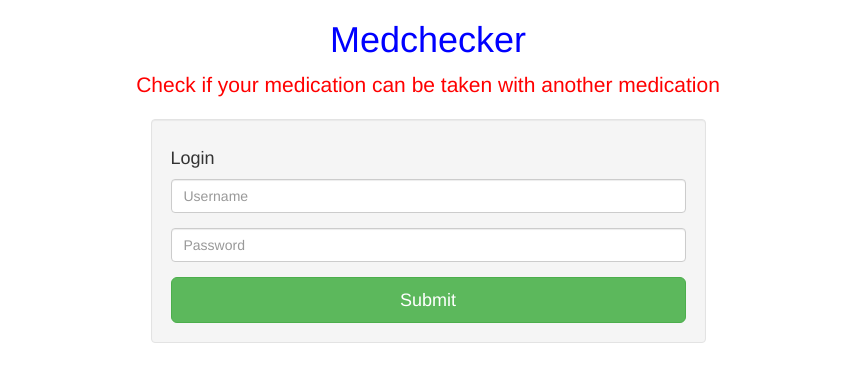
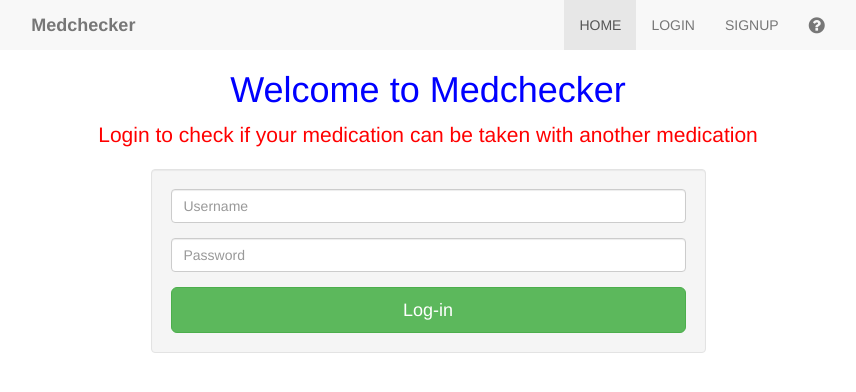
Before and after one commit to ncabelin/medchecker, a Flask app: page / in a window 1280 px wide. Shown: the top 392 px of the page, without its empty margins (212-1068 px from the left). Run offline with Flask 2, Linux system fonts and the light colour scheme; some libraries are stand-ins or nearby versions.

Commit message:
add navigation

```diff
--- a/templates/home.html
+++ b/templates/home.html
@@ -1,20 +1,45 @@
 {% extends 'base.html' %}
 {% block content %}
 <section id="navigation">
+	<nav class="nav navbar-default" id="nav">
+    <div class="container-fluid">
+      <div class="row navigation">
+        <div class="col-md-8 col-md-offset-2">
+          <div class="navbar-header">
+            <button type="button" class="navbar-toggle collapsed" data-toggle="collapse" data-target="#menu" aria-expanded="false">
+              <span class="sr-only">Toggle navigation</span>
+              <span class="icon-bar top-bar"></span>
+              <span class="icon-bar mid-bar"></span>
+              <span class="icon-bar low-bar"></span>
+            </button>
+            <a href="/" class="navbar-brand"><strong>Medchecker</strong></a>
+          </div>
+
+          <div class="collapse navbar-collapse" id="menu">
+            <ul class="nav navbar-nav navbar-right text-center">
+              <li class="active"><a href="/">HOME</a></li>
+              <li><a href="/login">LOGIN</a></li>
+              <li><a href="/register">SIGNUP</a></li>
+              <li><a href="/help"><i class="fa fa-question-circle fa-lg"></i></a></li>
+            </ul>
+          </div>
+        </div>
+      </div>
+    </div>
+  </nav>
 </section>
 <section id="hero">
 	<article>
 		<div class="container">
 			<div class="row">
 				<div class="col-md-12">
-					<h1 class="text-center">Medchecker</h1>
-					<p class="lead text-center">Check if your medication can be taken with another medication</p>
+					<h1 class="text-center">Welcome to Medchecker</h1>
+					<p class="lead text-center">Login to check if your medication can be taken with another medication</p>
 				</div>
 			</div>
 			<div class="row">
 				<div class="col-md-6 col-md-offset-3">
 					<div class="well">
-						<h4>Login</h4>
 						<form class="form">
 							<div class="form-group">
 								<label for="username" class="sr-only">Username</label>
@@ -24,7 +49,7 @@
 								<label for="password" class="sr-only">Password</label>
 								<input type="password" class="form-control" placeholder="Password">
 							</div>
-							<a class="btn btn-success btn-lg btn-block">Submit</a>
+							<a class="btn btn-success btn-lg btn-block">Log-in</a>
 						</form>
 					</div>
 				</div>
```
